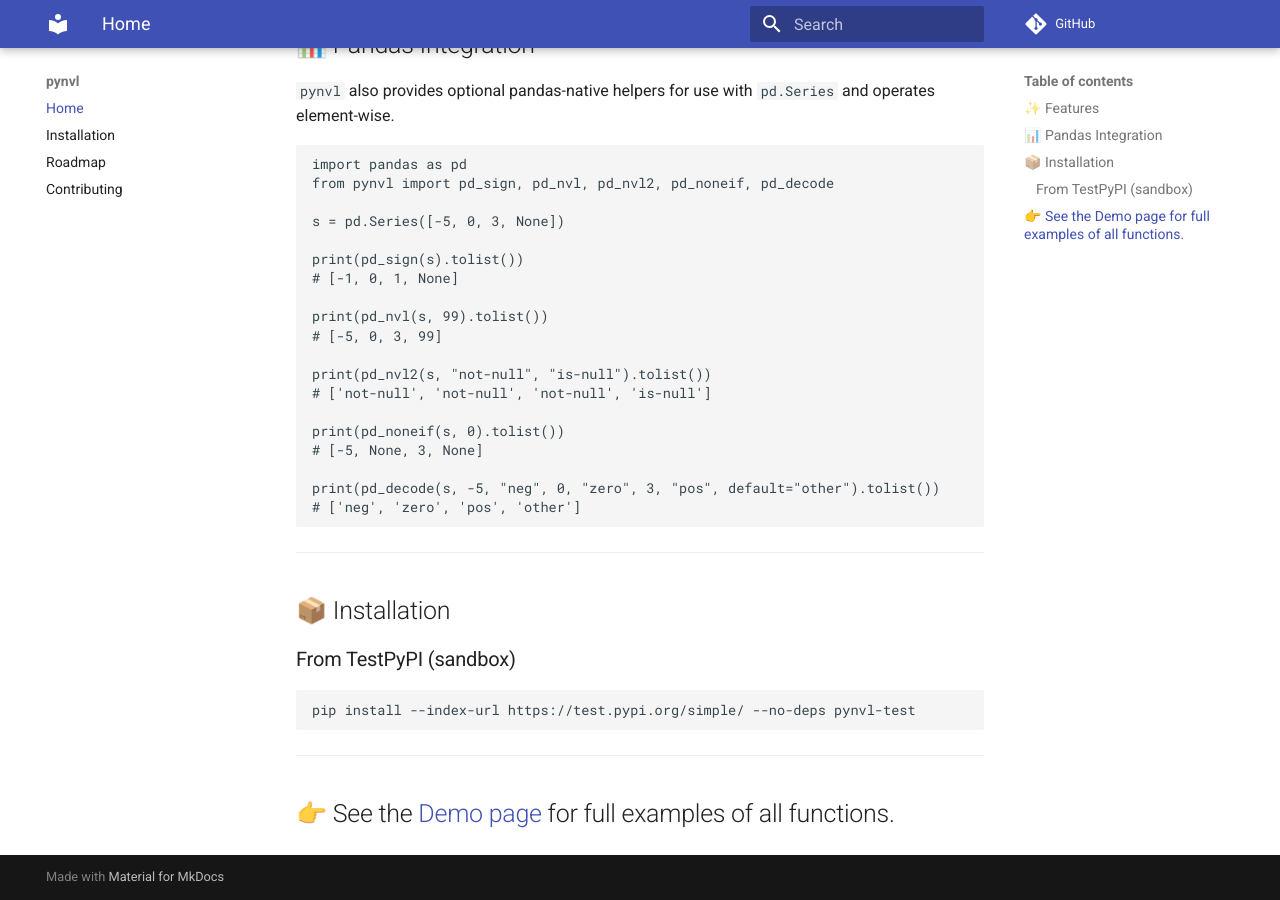
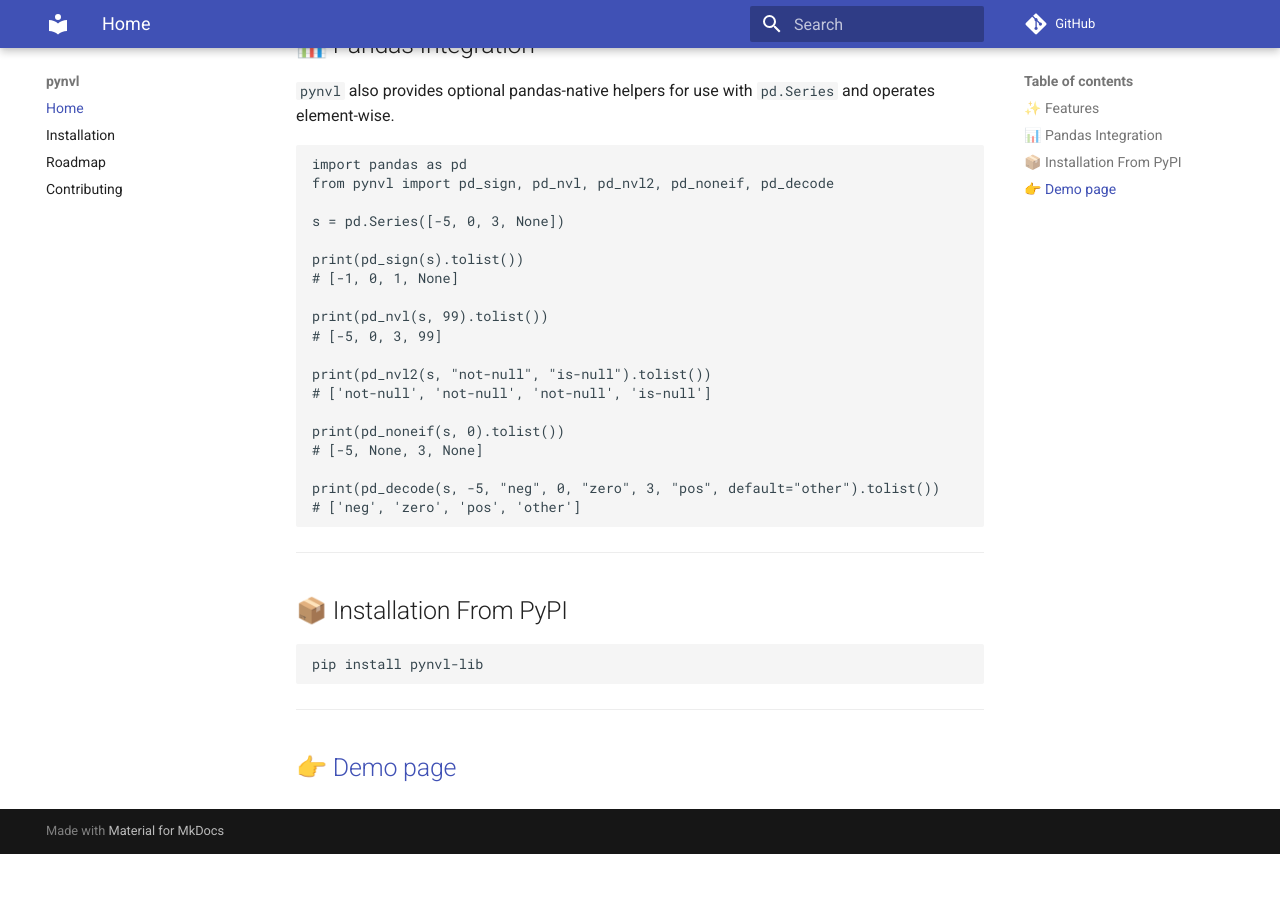
Before and after one commit to betterinfotech/pynvl_project, an MkDocs documentation site: the page built from docs/index.md, in a window 1280 px wide and 900 px high, scrolled down 666 px. Built offline with MkDocs 1.6.1 and Material for MkDocs 9.7.7, drawn with Linux system fonts in a browser that asks for light colours; comment, search, counter and statistics services are not loaded; after the commit the page ends 1520 px from its top, so only the background shows below that.

````diff
--- a/docs/index.md
+++ b/docs/index.md
@@ -1,8 +1,8 @@
 # pynvl
 
 [![MIT License](https://img.shields.io/badge/License-MIT-blue.svg)](https://github.com/betterinfotech/pynvl_project/blob/main/LICENSE)
-[![Tests](https://img.shields.io/badge/tests-pytest-blue)](https://github.com/betterinfotech/pynvl_project/actions)
-[![TestPyPI](https://img.shields.io/badge/TestPyPI-pynvl--test-informational)](https://test.pypi.org/project/pynvl-test/)
+[![PyPI](https://img.shields.io/pypi/v/pynvl.svg)](https://pypi.org/project/pynvl-lib/)
+[![PyPI](https://img.shields.io/pypi/v/pynvl.svg)](https://pypi.org/project/pynvl-lib/)
 
 **Helper functions for data engineering in Python, inspired by PL/SQL.**
 
@@ -50,12 +50,10 @@ print(pd_decode(s, -5, "neg", 0, "zero", 3, "pos", default="other").tolist())
 
 ---
 
-## 📦 Installation
-
-### From TestPyPI (sandbox)
+## 📦 Installation From PyPI
 ```bash
-pip install --index-url https://test.pypi.org/simple/ --no-deps pynvl-test
+pip install pynvl-lib
 ```
 ---
 
-## 👉 See the [Demo page](demo.md) for full examples of all functions.
+## 👉 [Demo page](demo.md)
--- a/pyproject.toml
+++ b/pyproject.toml
@@ -1,6 +1,6 @@
 [project]
-name = "pynvl-test"                # must exactly match your token scope
-version = "0.1.8"                  # bump so TestPyPI accepts it
+name = "pynvl-lib"                # must exactly match your token scope
+version = "1.0.0"                  # bump so TestPyPI accepts it
 description = "Helper functions for data engineering and analytics workflows in Python, inspired by PL/SQL."
 readme = "README.md"
 requires-python = ">=3.10"
````
Also changed, not shown: README.md (+2 -2 lines), docs/demo.md (+1 -1 lines), docs/install.md (+5 -4 lines), 1 other file.
